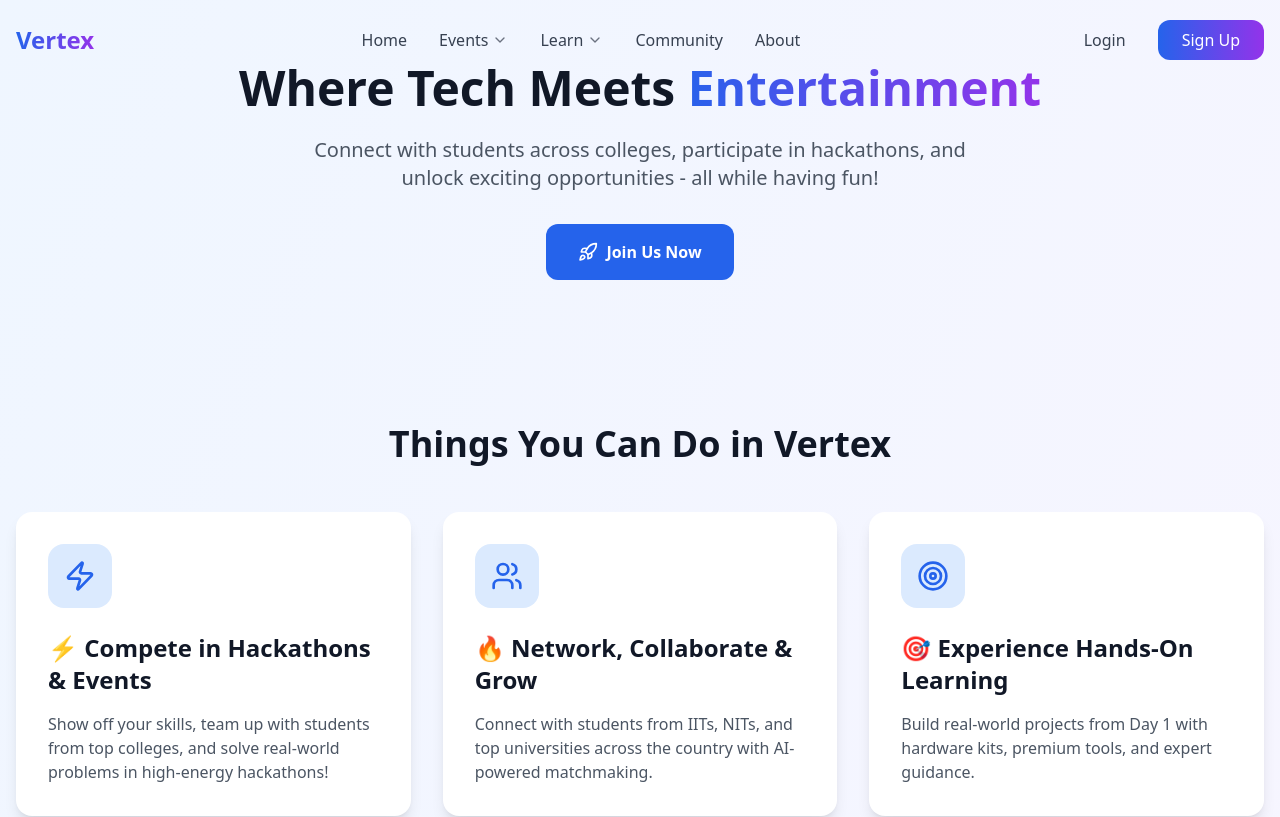
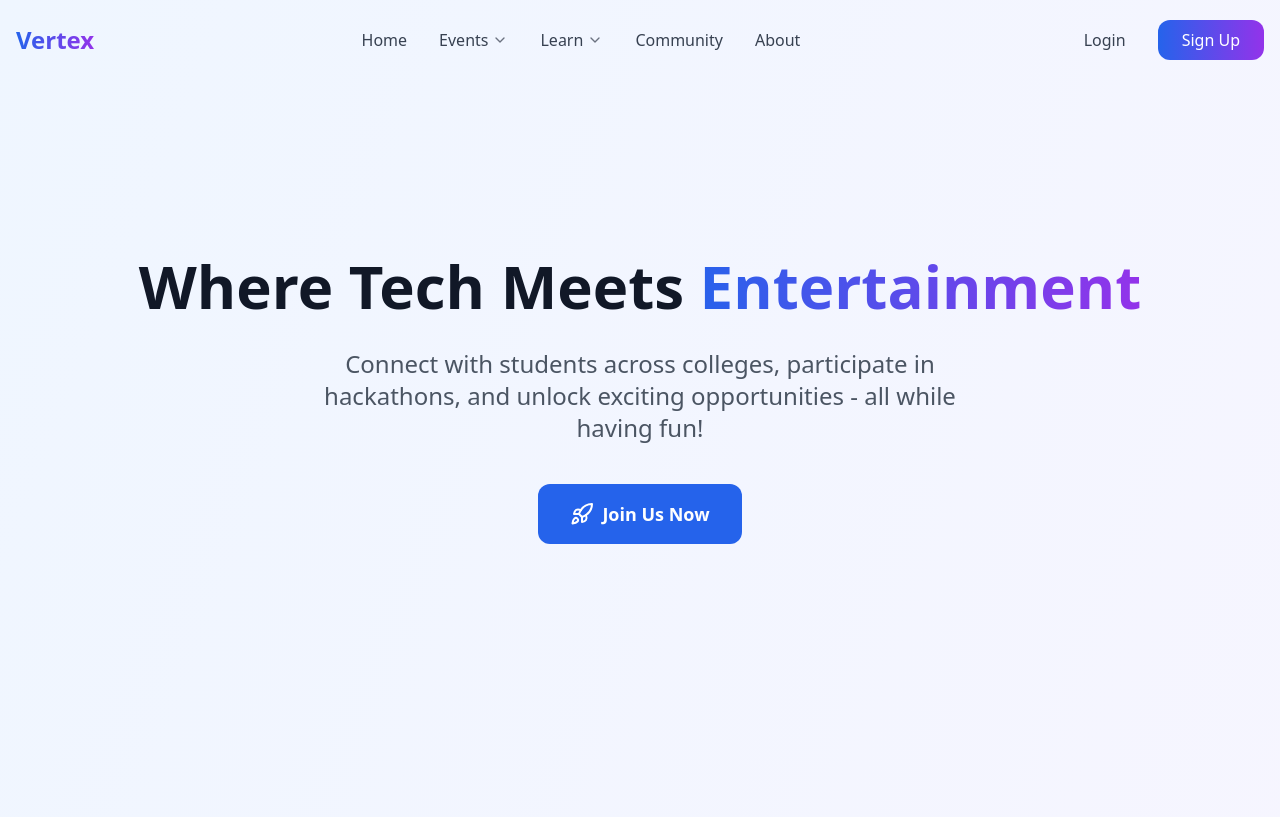
Before and after one commit to VertexInnovation/portfolio-website, a React (Vite) app: page / in a window 1280 px wide. Shown: the top 817 px of the page. Built offline with nearby package versions, Linux system fonts and the light colour scheme.

Commit message:
update landingpage

```diff
--- a/src/components/LandingPageComponents/HeroSection.tsx
+++ b/src/components/LandingPageComponents/HeroSection.tsx
@@ -3,28 +3,43 @@ import { Rocket } from 'lucide-react';
 
 const HeroSection = () => {
     return (
-    <section className="container px-4 py-16 mx-auto">
+        <section className="container flex items-center justify-center min-h-screen px-4 mx-auto">
             <motion.div
                 initial={{ opacity: 0, y: 20 }}
                 animate={{ opacity: 1, y: 0 }}
                 transition={{ duration: 0.8 }}
                 className="max-w-5xl mx-auto text-center"
             >
-        <h1 className="mb-6 text-5xl font-bold text-gray-900">
+                <motion.h1
+                    initial={{ scale: 0.9 }}
+                    animate={{ scale: 1 }}
+                    transition={{ duration: 0.5 }}
+                    className="mb-8 text-6xl font-extrabold text-gray-900"
+                >
                     Where Tech Meets
-          <span className="text-transparent bg-gradient-to-r from-blue-600 to-purple-600 bg-clip-text">
+                    <span className="text-transparent bg-gradient-to-r from-blue-600 to-purple-600 bg-clip-text hover:from-purple-600 hover:to-blue-600">
                         {' '}Entertainment
                     </span>
-        </h1>
-        <p className="max-w-2xl mx-auto mb-8 text-xl text-gray-600">
+                </motion.h1>
+                <motion.p
+                    initial={{ opacity: 0 }}
+                    animate={{ opacity: 1 }}
+                    transition={{ delay: 0.2, duration: 0.8 }}
+                    className="max-w-2xl mx-auto mb-10 text-2xl text-gray-600"
+                >
                     Connect with students across colleges, participate in hackathons, and unlock exciting opportunities - all while having fun!
-        </p>
-        <div className="flex flex-wrap justify-center gap-4">
-          <button className="flex items-center gap-2 px-8 py-4 font-semibold text-white transition-all bg-blue-600 rounded-xl hover:bg-blue-700">
-            <Rocket className="w-5 h-5" />
+                </motion.p>
+                <motion.div
+                    initial={{ y: 20, opacity: 0 }}
+                    animate={{ y: 0, opacity: 1 }}
+                    transition={{ delay: 0.4, duration: 0.8 }}
+                    className="flex flex-wrap justify-center gap-4"
+                >
+                    <button className="flex items-center gap-2 px-8 py-4 text-lg font-semibold text-white transition-all transform bg-blue-600 rounded-xl hover:bg-blue-700 hover:scale-105">
+                        <Rocket className="w-6 h-6" />
                         Join Us Now
                     </button>
-        </div>
+                </motion.div>
             </motion.div>
         </section>
     );
```
Lines whose indentation alone changed are shown as unchanged.
